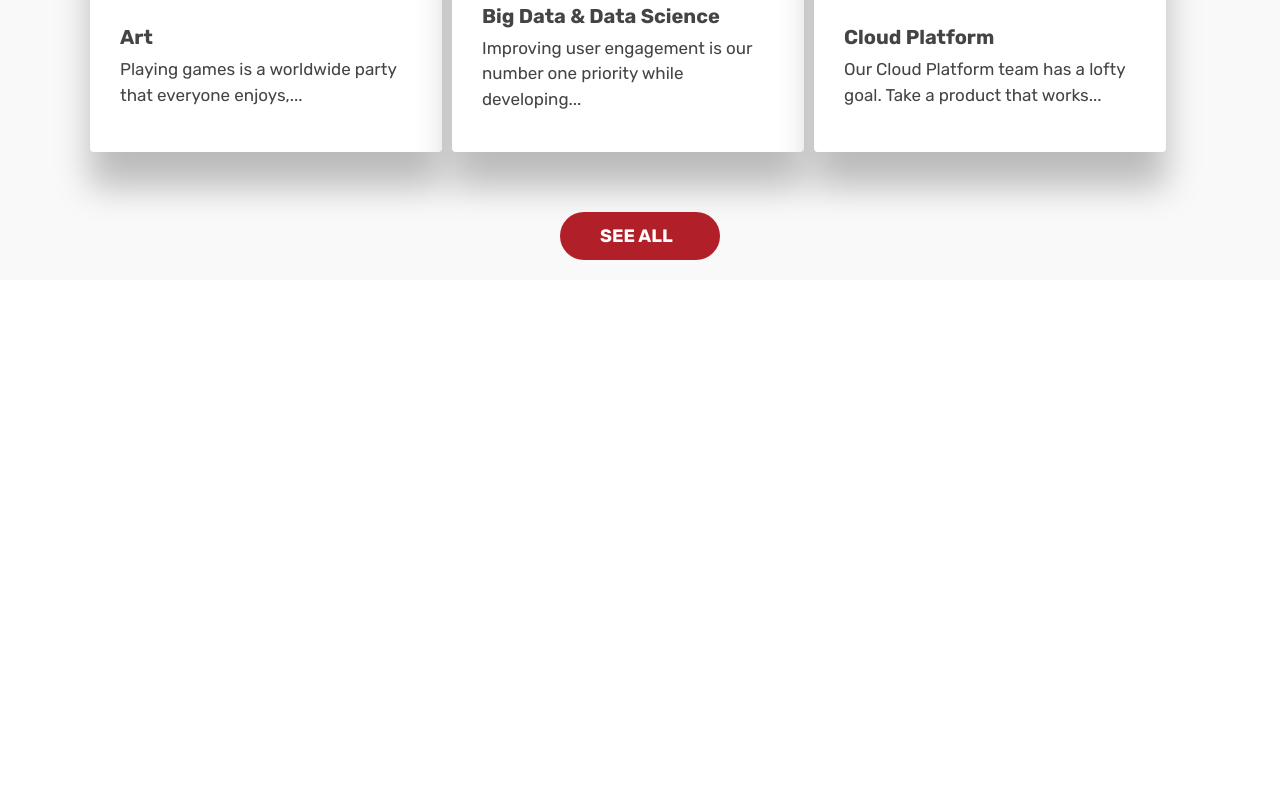
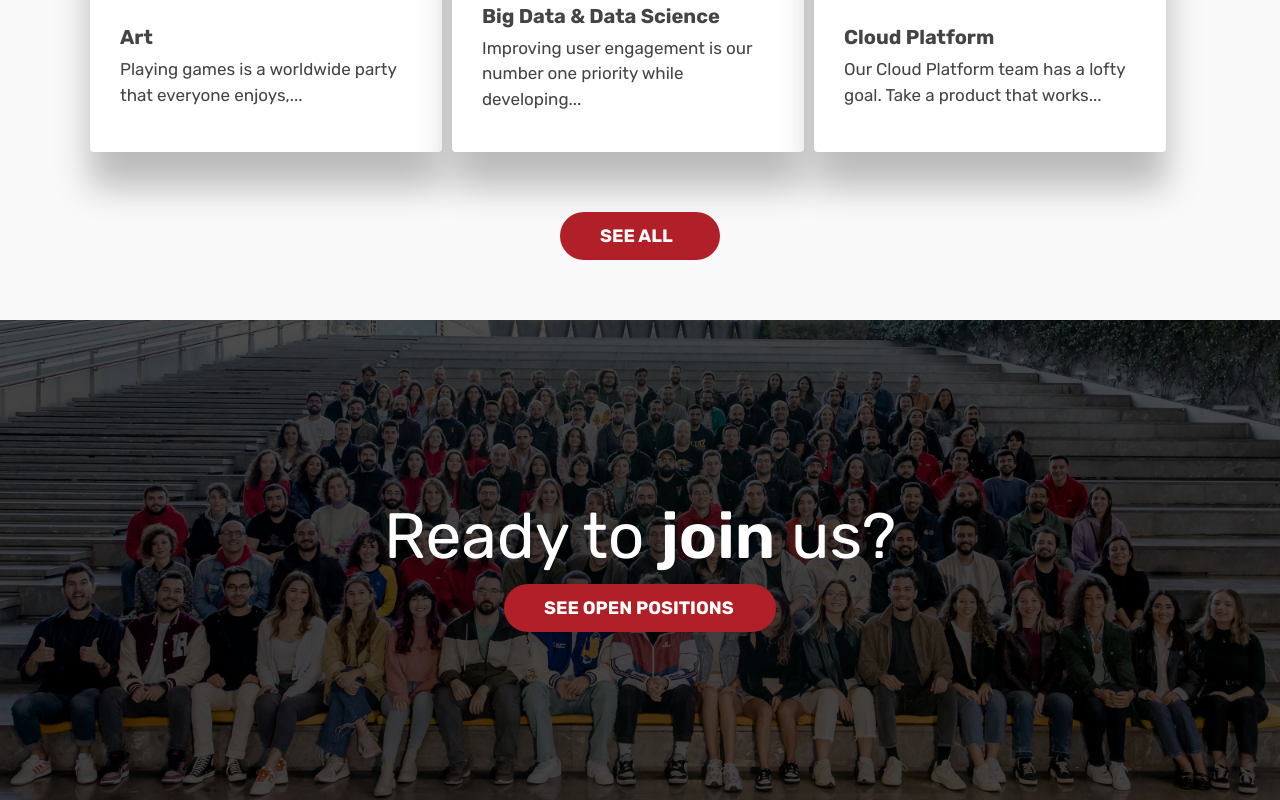
Before and after one commit to Intellect-Play/BgaiWebsite, a Next.js app: page /home in a window 1280 px wide. Shown: the part 3092-3892 px from the top of the page. Before the commit the page ends 3372 px from the top, so only its background shows below. Built offline with nearby package versions, Linux system fonts and the light colour scheme.

Commit message:
chore: ready to join us

```diff
--- a/app/home/PositionsSection/PositionsSection.tsx
+++ b/app/home/PositionsSection/PositionsSection.tsx
@@ -7,7 +7,7 @@ import CustomButton from "@/app/_components/CustomButton";
 
 interface PositionsSectionProps {
   backgroundImage?: string;
-  overlayColor?: string; // opsiyonel, default siyahimsı
+  overlayColor?: string;
 }
 
 const PositionsSection: React.FC<PositionsSectionProps> = ({
--- /dev/null
+++ b/app/home/ReadyToJoinUs/ReadyToJoinUs.tsx
@@ -0,0 +1,75 @@
+import CustomButton from "@/app/_components/CustomButton";
+import { ChevronRight } from "lucide-react";
+import React from "react";
+
+interface ReadyBannerProps {
+  title: string;
+  description?: string;
+  backgroundImage: string;
+  overlayColor?: string;
+  height?: string;
+  textColor?: string;
+  textSize?: string;
+  textWeight?: string;
+}
+
+const ReadyToJoinUs: React.FC<ReadyBannerProps> = ({
+  title,
+  description,
+  backgroundImage,
+  overlayColor = "rgba(0,0,0,0.7)",
+  height = "60vh",
+  textColor,
+  textSize,
+  textWeight,
+}) => {
+  return (
+    <div
+      className="relative w-full flex items-center justify-center text-center"
+      style={{
+        backgroundImage: `url(${backgroundImage})`,
+        backgroundSize: "cover",
+        backgroundPosition: "center",
+        height,
+      }}
+    >
+      {/* Overlay */}
+      <div
+        className="absolute top-0 left-0 w-full h-full flex flex-col justify-center items-center text-white text-center"
+        style={{
+          backgroundColor: overlayColor,
+        }}
+      >
+        <h1
+          className={`text-4xl font-bold `}
+          style={{
+            color: textColor,
+            fontSize: textSize,
+            fontWeight: textWeight,
+          }}
+        >
+          {title.split(/(join)/i).map((part, index) =>
+            /join/i.test(part) ? (
+              <span key={index} className="font-[600]">
+                {part}
+              </span>
+            ) : (
+              <span key={index}>{part}</span>
+            )
+          )}
+        </h1>
+        <div>
+          <CustomButton
+            title="SEE OPEN POSITIONS"
+            width="17rem"
+            expandedWidth="17.5rem"
+            textColor="#fff"
+            icon={<ChevronRight />}
+          />
+        </div>
+      </div>
+    </div>
+  );
+};
+
+export default ReadyToJoinUs;
--- a/app/home/howWeWorkHome/howWeWorkHome.tsx
+++ b/app/home/howWeWorkHome/howWeWorkHome.tsx
@@ -7,7 +7,7 @@ import { ChevronRight } from "lucide-react";
 
 const HowWeWorkHome = () => {
   return (
-    <div className="bg-[#F9F9F9] mt-[80px] py-[20px]">
+    <div className="bg-[#F9F9F9] mt-[80px] pt-[20px] pb-[60px] ">
       <div className="flex  flex-col howWeWorkWrap max-w-[1100px] mx-auto  gap-[10px]">
         <h2 className=" text-[3rem] text-[#444444]">
           How We <span className="font-[600]"> Work </span>
--- a/app/home/page.tsx
+++ b/app/home/page.tsx
@@ -5,6 +5,7 @@ import AboutSection from "./AboutSection/AboutSection";
 import PositionsSection from "./PositionsSection/PositionsSection";
 import AboutSectionSwiperLast from "./AboutSection/AboutSectionSwiperLast";
 import HowWeWorkHome from "./howWeWorkHome/howWeWorkHome";
+import ReadyToJoinUs from "./ReadyToJoinUs/ReadyToJoinUs";
 
 const HomePage: React.FC = () => {
   return (
@@ -14,6 +15,12 @@ const HomePage: React.FC = () => {
       <PositionsSection backgroundImage="/images/guysimage.jpg" />
       <AboutSectionSwiperLast />
       <HowWeWorkHome />
+      <ReadyToJoinUs
+        backgroundImage="/images/guysimage.jpg"
+        title="Ready to join us?"
+        textSize="4rem"
+        textColor="#fff"
+      />
     </>
   );
 };
```
